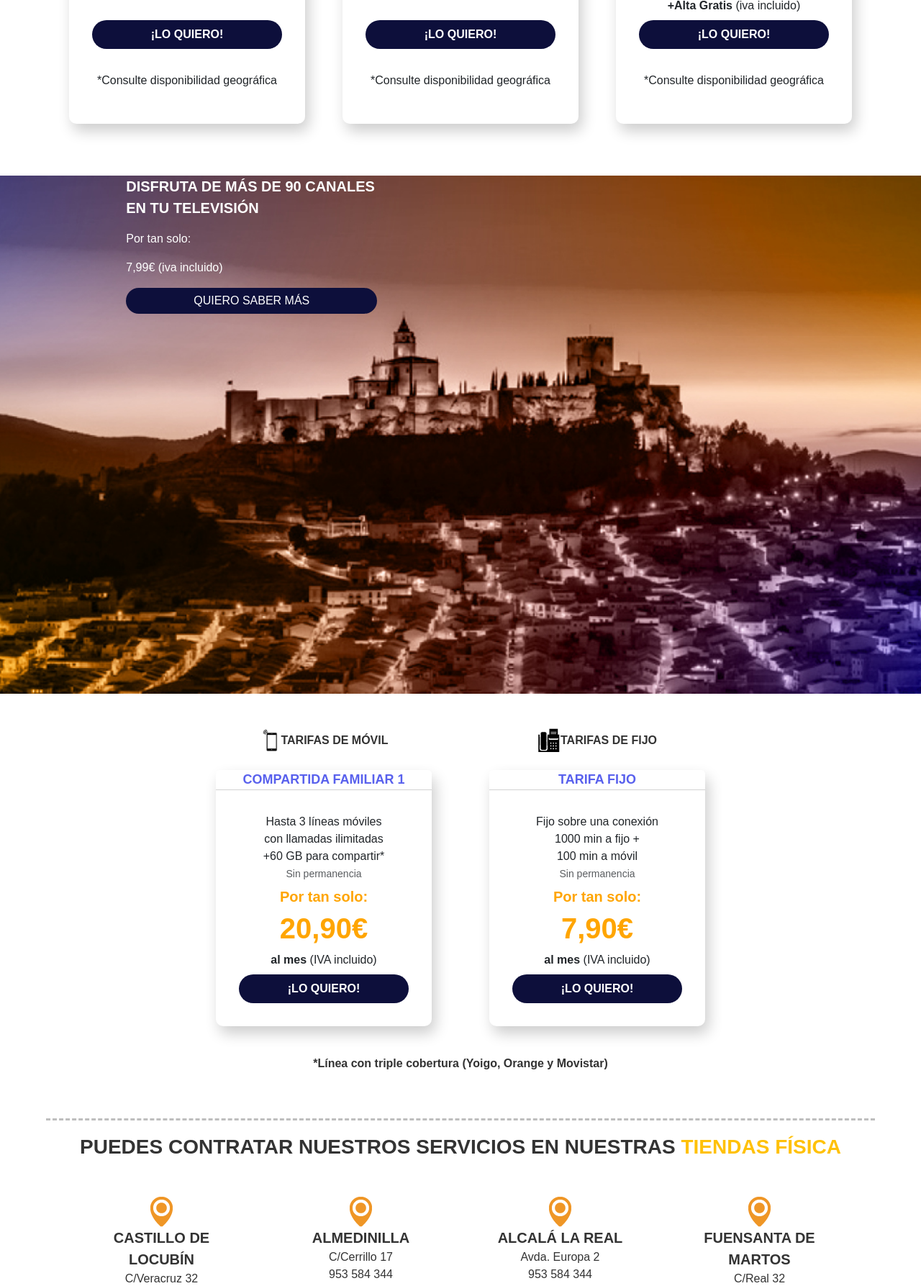
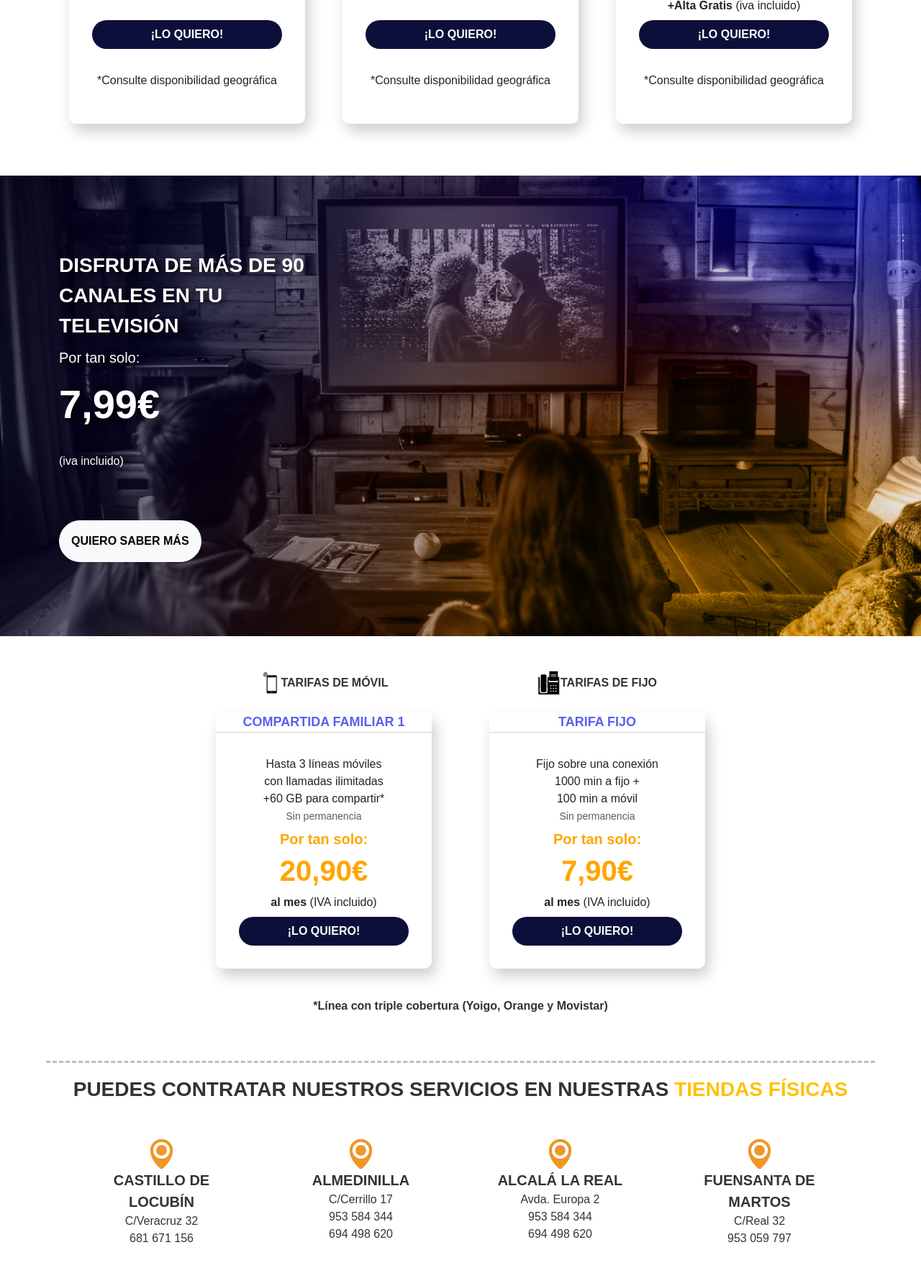
Before and after one commit to insytec-alcala/paginaweb, a PHP site: page / in a window 1280 px wide. Shown: the part 2195-3982 px from the top of the page at 72% size. Run offline with PHP 8.4, Linux system fonts and the light colour scheme; some web fonts are replaced.

Commit message:
Cambios TV fondo

```diff
--- a/Index.php
+++ b/Index.php
@@ -11,7 +11,7 @@
 <body>
     <?php include 'navbar.php' ?>
 
-    <header class="bg-white text-white text-center" style="background-image: url('./img/fibraole/alcala_con_letras.jpg');  background-position: center; background-repeat: no-repeat; padding: 5rem 0;">
+    <header class="bg-white text-white text-center" style="background-image: url('./img/fibraole/index_principal.jpg');  background-position: center; background-repeat: no-repeat; padding: 5rem 0;">
         <!--Cambio de bg-dark a bg-white y background-size: contain para una imágen de fondo responsiva -->
     </header>
 <!--Primera fila de tarjetas -->
@@ -262,18 +262,22 @@
 
         </div>
     </section>
-    <header class="text-white mt-2 mb-4 d-flex" style="background-image: url('./img/fibraole/alcala.jpg'); background-position: center; background-repeat: no-repeat; background-size: cover; height: 90vh; position: relative;">
-    <div class="container h-100 d-flex">
-        <div class="row h-100 align-items-start">
-            <div class="col-12 col-md-8 text-start content-box">
-                <p class="fs-5 fw-bold display-md-3 display-sm-4">DISFRUTA DE MÁS DE 90 CANALES EN TU TELEVISIÓN</p>
-                <p class="price">Por tan solo:</p>
-                <p class="price-large">7,99€ <span>(iva incluido)</span></p>
-                <button class="btn btn-warning">QUIERO SABER MÁS</button>
+    <header class="text-white mt-2 mb-4 d-flex align-items-center justify-content-start custom-header-tv">
+    <div class="container h-100 d-flex align-items-center">
+        <div class="row w-60 h-100 justify-content-start align-items-center fs-2">
+            <div class="col-12 col-md-8 col-lg-6 text-start content-box">
+                <i class="bi bi-tv-fill fs-1 mb-3"></i>
+                <p class="fs-3 fs-md-1 fw-bold mb-2 text-shadow">DISFRUTA DE MÁS DE 90 CANALES EN TU TELEVISIÓN</p>
+                <p class="fs-5 text-shadow">Por tan solo:</p>
+                <p class="display-4 display-md-2 fw-bold text-shadow">7,99€ </p>
+                <p><span class="fs-6 text-shadow">(iva incluido)</span></p>
+                <a href="#" class="btn btn-light btn-md mt-5 w-70 w-md-50 p-3 rounded-pill fw-bold " style="cursor: pointer;">QUIERO SABER MÁS</a>
             </div>
         </div>
     </div>
 </header>
+
+
 <!--Cuarta fila de tarjetas-->
 
 <section class="container my-5 mt-5 ">
@@ -345,42 +349,7 @@
         <hr class="discontinua">
     </p>
 
-
-
-    <p class="fs-3 text-center fw-bolder">PUEDES CONTRATAR NUESTROS SERVICIOS EN NUESTRAS <span class="text-warning">TIENDAS FÍSICA</span></p>
-
-    <section class="container my-5">
-    <div class="row justify-content-center text-center px-3">
-        <div class="col-md-3 ">
-            <img src="img/fibraole/icono_ubicacion.png">
-            <p class="fw-bold fs-5 mb-0">CASTILLO DE<br>
-             LOCUBÍN</p>
-            <p fs-5>C/Veracruz 32<br>
-            681 671 156</p>
-        </div>
-        <div class="col-md-3 ">
-            <img src="img/fibraole/icono_ubicacion.png">
-            <p class="fw-bold fs-5 mb-0">ALMEDINILLA</p>
-            <p fs-5>C/Cerrillo 17<br>
-            953 584 344<br>
-            694 498 620</p>
-        </div>
-        <div class="col-md-3 ">
-            <img src="img/fibraole/icono_ubicacion.png">
-            <p class="fw-bold fs-5 mb-0">ALCALÁ LA REAL</p>
-            <p fs-5>Avda. Europa 2<br>
-            953 584 344<br>
-            694 498 620</p>
-        </div>
-        <div class="col-md-3 ">
-            <img src="img/fibraole/icono_ubicacion.png">
-            <p class="fw-bold fs-5 mb-0">FUENSANTA DE<br>
-             MARTOS</p>
-            <p fs-5>C/Real 32<br>
-            953 059 797</p>
-        </div>
-    </div>
-</section>
+    <?php include 'tienda.php' ?>
 
 <!-- footer-->
    <?php include 'footer.php'  ?>
--- a/styles/index.css
+++ b/styles/index.css
@@ -257,7 +257,18 @@ a.enlace-pie:hover{
     font-size: 0.7rem;
 }
 
+.custom-header-tv{
+    background: linear-gradient(to right, rgba(0, 0, 0, 0.6), rgba(0, 0, 0, 0.1)), url('../img/fibraole/index_television.jpg');
+    background-position: center;
+    background-repeat: no-repeat;
+    background-size: cover;
+    height: 80vh;
 
+}
+
+.text-shadow {
+    text-shadow: 4px 4px 8px rgba(0, 0, 0, 0.8);
+}
 
 
 
```
Also changed, not shown: tienda.php (renamed from tiendas.php).
